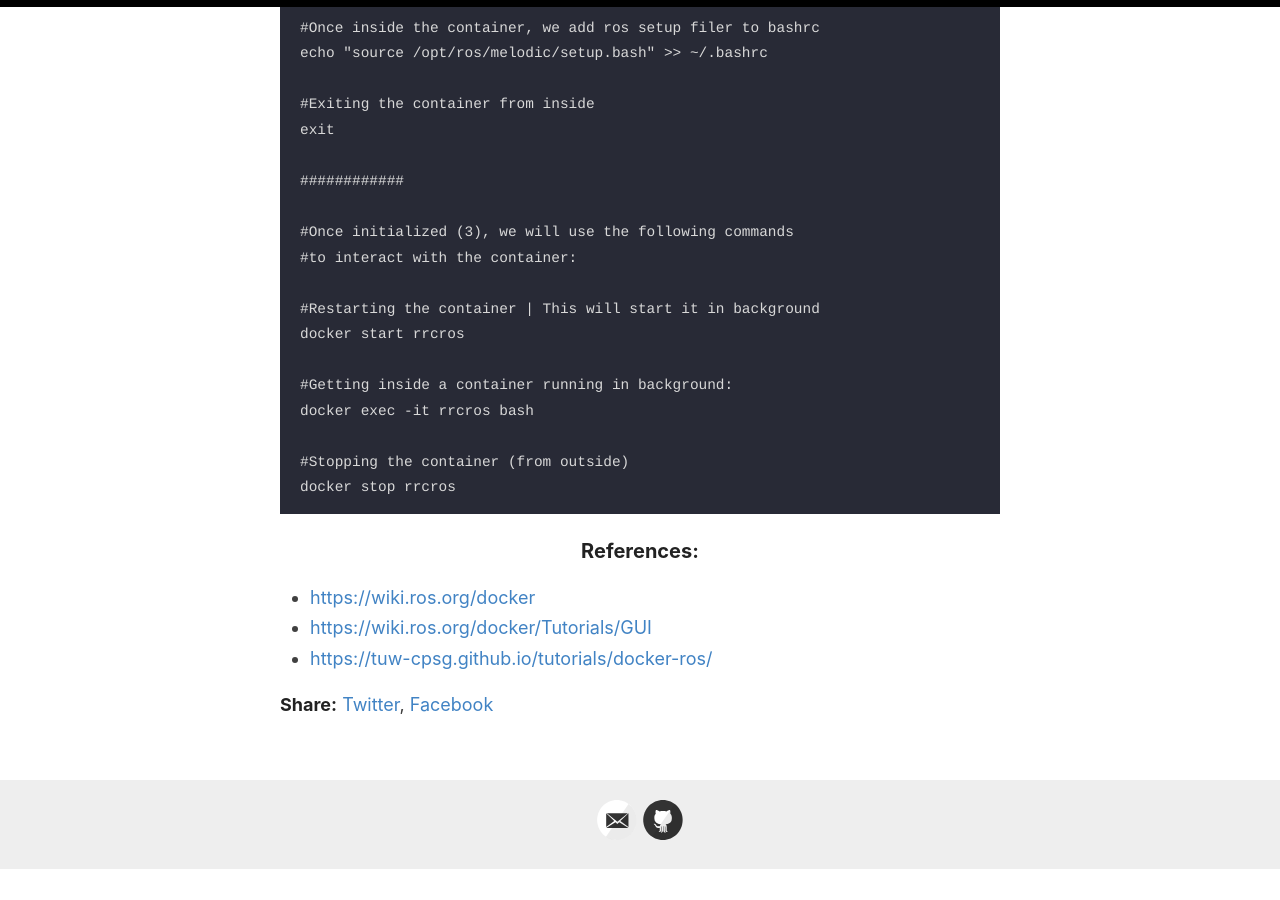
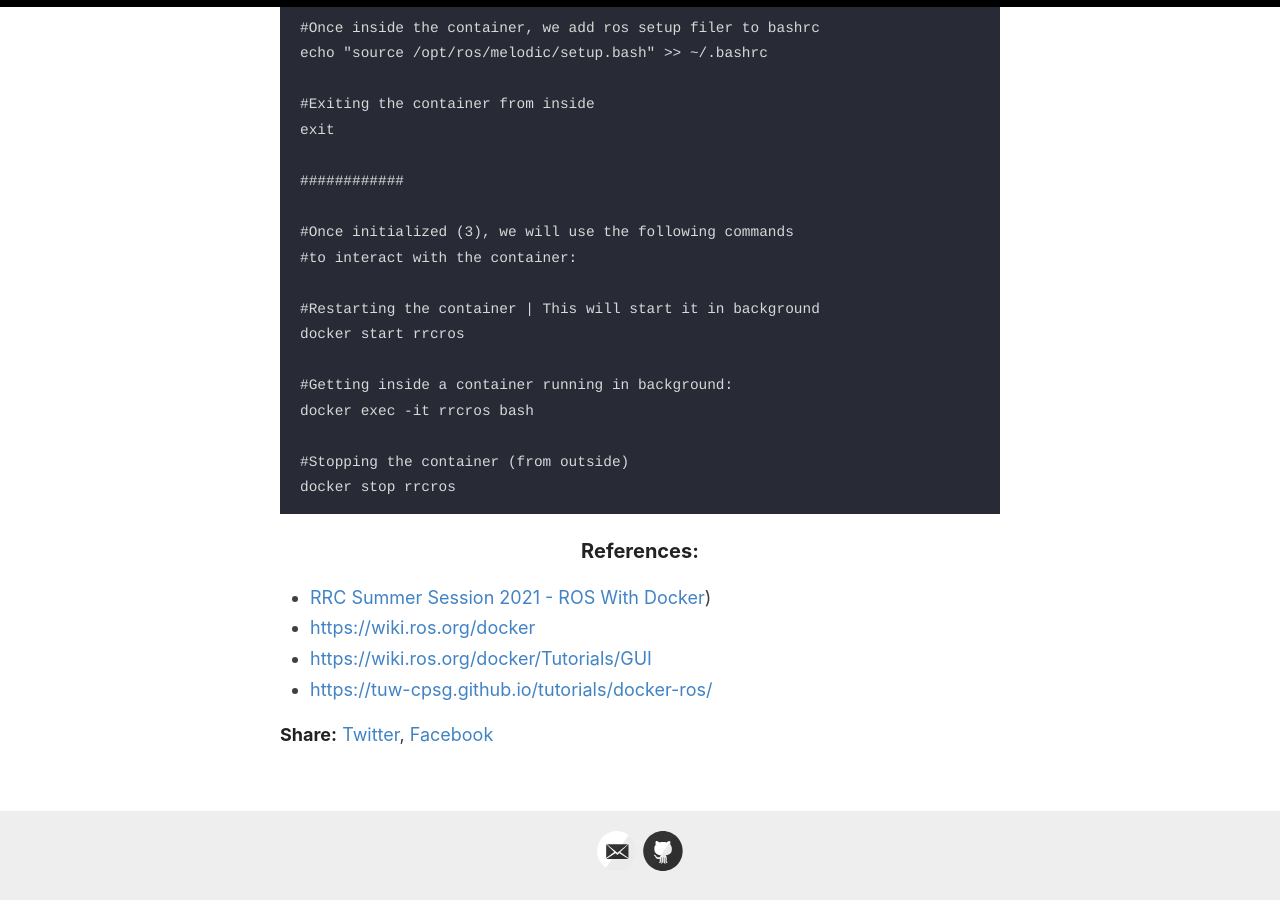
Before and after one commit to krvprashanth/krvprashanth.github.io, a Jekyll site: the page built from _posts/2021-20-07-ROS-+-Docker.md, in a window 1280 px wide and 900 px high, scrolled down 2292 px. Built offline with Jekyll 4.4.1, drawn with Linux system fonts in a browser that asks for light colours; before the commit the page ends 3162 px from its top, so only the background shows below that.

Commit message:
Update 2021-20-07-ROS-+-Docker.md

```diff
--- a/_posts/2021-20-07-ROS-+-Docker.md
+++ b/_posts/2021-20-07-ROS-+-Docker.md
@@ -81,6 +81,7 @@ Or just run shell script: [debian docker install.sh](https://code.swecha.org/krv
 
 
 ### References:
+- [RRC Summer Session 2021 -  ROS With Docker](https://sprinkle-yam-c8c.notion.site/ROS-With-Docker-8d4973cc061148fdb7cc6f3c87529f25))
 - [https://wiki.ros.org/docker](https://wiki.ros.org/docker)
 - [https://wiki.ros.org/docker/Tutorials/GUI](https://wiki.ros.org/docker/Tutorials/GUI)
 - [https://tuw-cpsg.github.io/tutorials/docker-ros/](https://tuw-cpsg.github.io/tutorials/docker-ros/)
```
